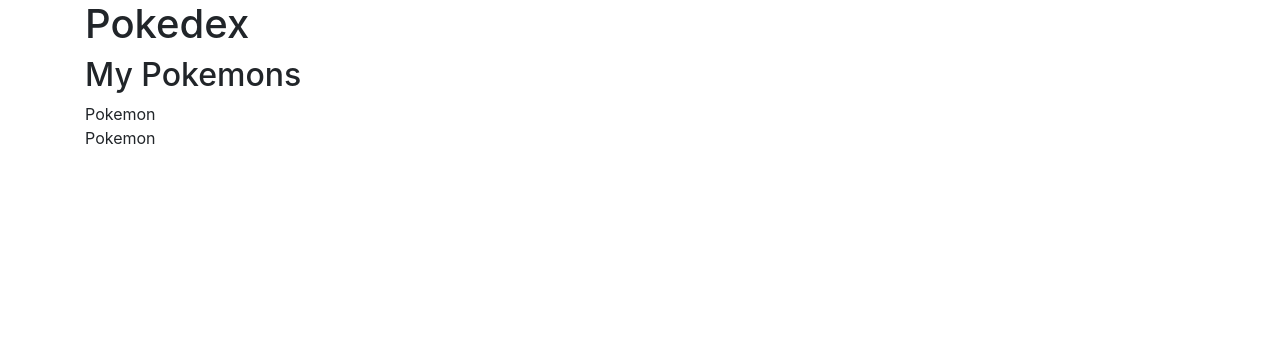
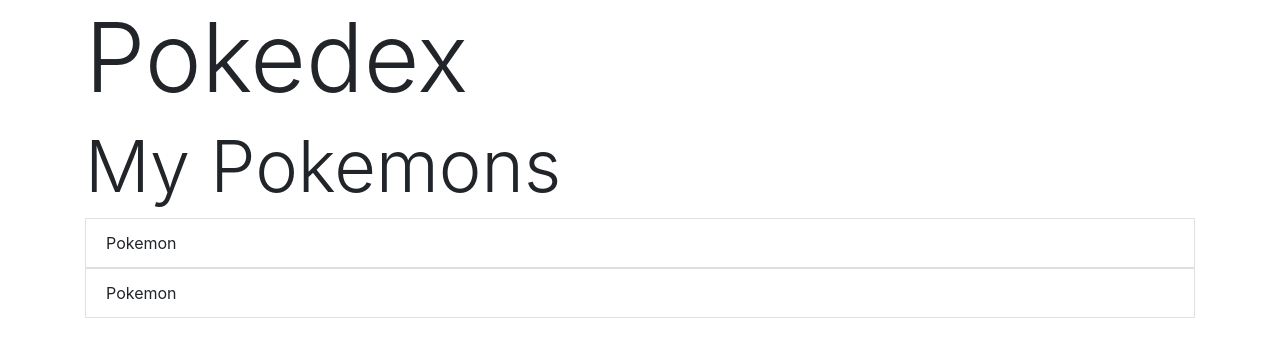
Before and after one commit to mvidailhet/ng-pokedex, an Angular app: page / in a window 1280 px wide. Shown: the top 356 px of the page. Built offline with nearby package versions, Linux system fonts and the light colour scheme.

Commit message:
Un peu de style Bootstrap pour faire joli

```diff
--- a/src/app/app.component.html
+++ b/src/app/app.component.html
@@ -1,6 +1,6 @@
 
 <div class="container">
-  <h1>Pokedex</h1>
+  <h1 class="display-1">Pokedex</h1>
 
   <pokedex-pokemon-list></pokedex-pokemon-list>
 </div>
--- a/src/app/components/pokemon-item/pokemon-item.component.html
+++ b/src/app/components/pokemon-item/pokemon-item.component.html
@@ -1 +1 @@
-Pokemon
+<li class="list-group-item">Pokemon</li>
--- a/src/app/components/pokemon-list/pokemon-list.component.html
+++ b/src/app/components/pokemon-list/pokemon-list.component.html
@@ -1,3 +1,5 @@
-<h2>My Pokemons</h2>
-<pokedex-pokemon-item></pokedex-pokemon-item>
-<pokedex-pokemon-item></pokedex-pokemon-item>
+<h2 class="display-3">My Pokemons</h2>
+<ul class="list-group">
+  <pokedex-pokemon-item></pokedex-pokemon-item>
+  <pokedex-pokemon-item></pokedex-pokemon-item>
+</ul>
```
